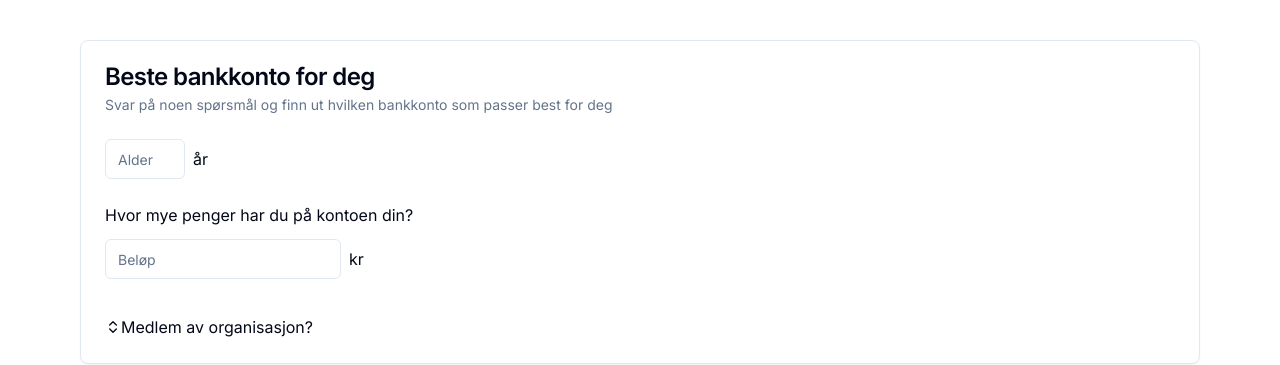
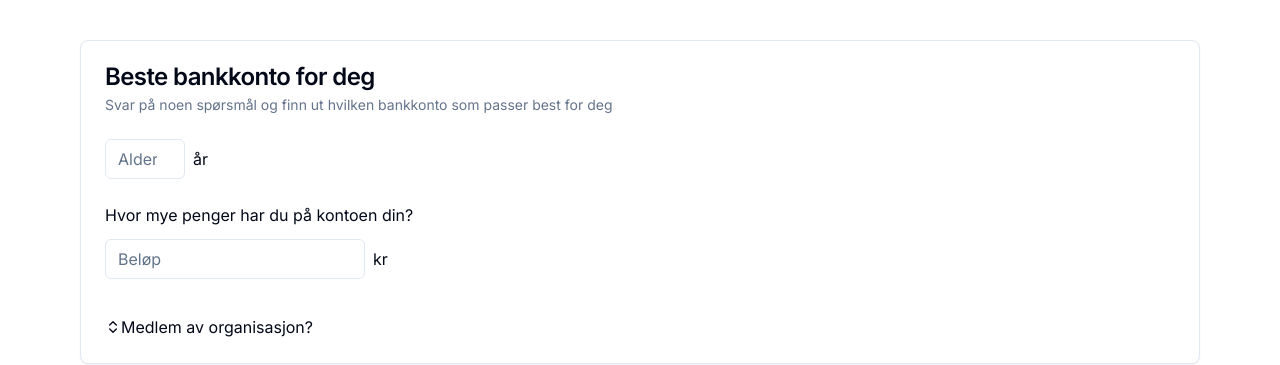
Before and after one commit to filipjaj/Bank-Accounts, a Next.js app: page / in a window 1280 px wide. Shown: the top 365 px of the page. Built offline with nearby package versions, Linux system fonts and the light colour scheme.

Commit message:
update font-size on inputs so theres no auto-zoom on iOS

```diff
--- a/src/components/Filters.tsx
+++ b/src/components/Filters.tsx
@@ -44,7 +44,7 @@ const DesktopFilters = () => {
               <Input
                 type="number"
                 placeholder="Alder"
-                className=" w-20"
+                className=" w-20 text-base"
                 value={age}
                 onChange={handleAgeChange}
               />
@@ -57,7 +57,7 @@ const DesktopFilters = () => {
                 <Input
                   type="number"
                   placeholder="Beløp"
-                  className=" w-30"
+                  className=" w-30 text-base"
                   value={money}
                   onChange={handleMoneyChange}
                 />
```
